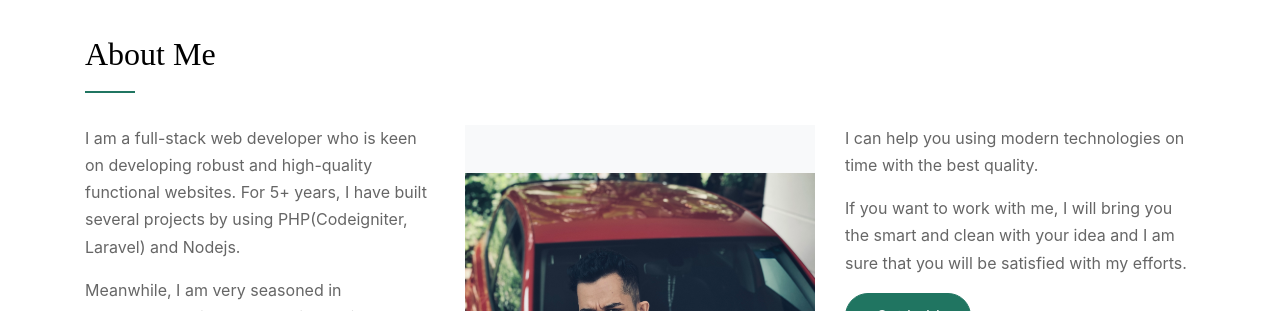
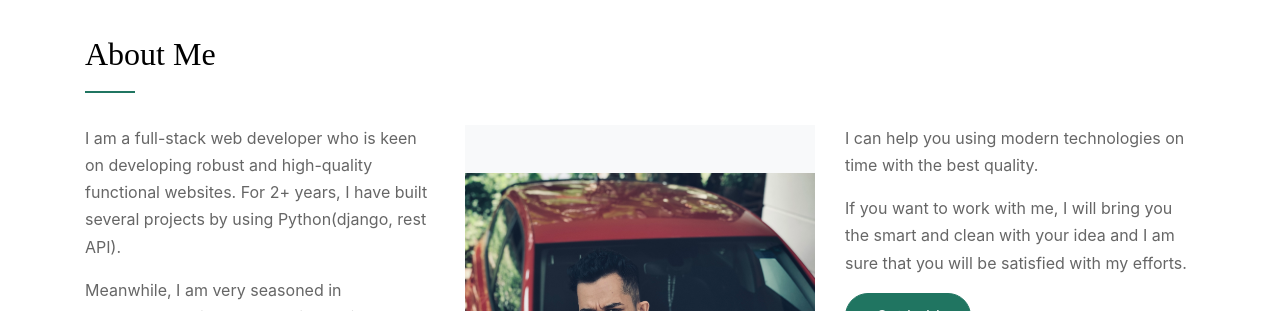
Before and after one commit to Asif-muhammed/personal-website, a plain HTML site: page index.html in a window 1280 px wide. Shown: the part 2240-2551 px from the top of the page. Drawn offline with nearby package versions, Linux system fonts and the light colour scheme; files whose address does not match are found by name; a web font is replaced by a local one.

Commit message:
Update index.html

```diff
--- a/index.html
+++ b/index.html
@@ -187,7 +187,7 @@
           </div>
           <div class="col-lg-4 order-2 order-lg-1">
             <p>I am a full-stack web developer who is keen on developing robust and high-quality functional websites.
-             For 5+ years, I have built several projects by using PHP(Codeigniter, Laravel) and Nodejs.</p>
+             For 2+ years, I have built several projects by using Python(django, rest API).</p>
             <p>Meanwhile, I am very seasoned in HTML,CSS,JS, jquery, Reactjs, Vuejs and MySQL/MongoDB.</p>
           </div>
           <div class="col-lg-4 order-3 order-lg-3">
```
